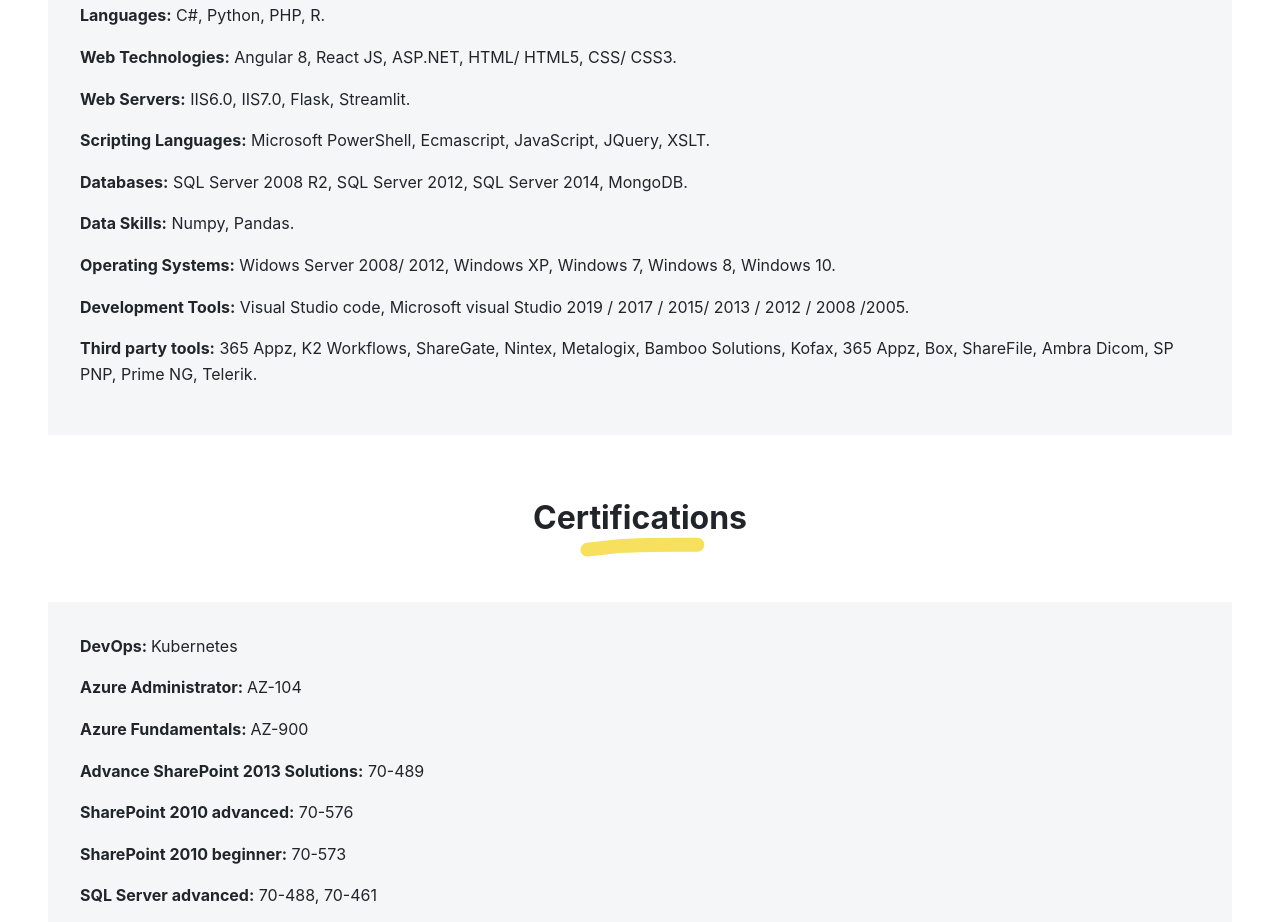
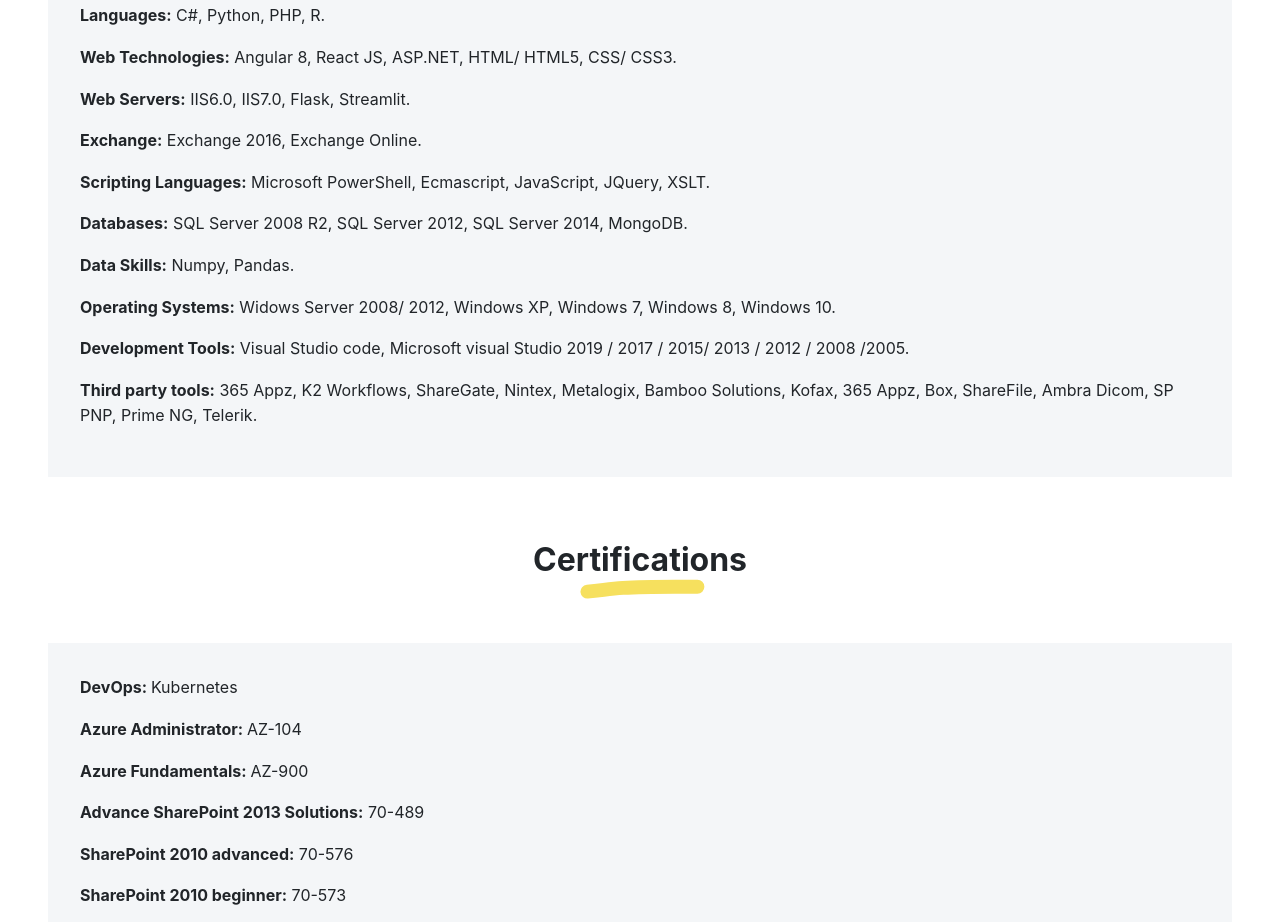
Before and after one commit to rupache/rupache.github.io, a plain HTML site: page index.html in a window 1280 px wide. Shown: the part 1498-2420 px from the top of the page. Drawn offline with Linux system fonts and the light colour scheme.

Commit message:
Update index.html

```diff
--- a/index.html
+++ b/index.html
@@ -135,6 +135,9 @@
                         </p>
                         <p>
                             <strong>Web Servers:</strong> IIS6.0, IIS7.0, Flask, Streamlit.
+                        </p>
+                        <p>
+                            <strong>Exchange:</strong> Exchange 2016, Exchange Online.
                         </p>
                         <p>
                             <strong>Scripting Languages:</strong> Microsoft PowerShell, Ecmascript, JavaScript, JQuery,
```
